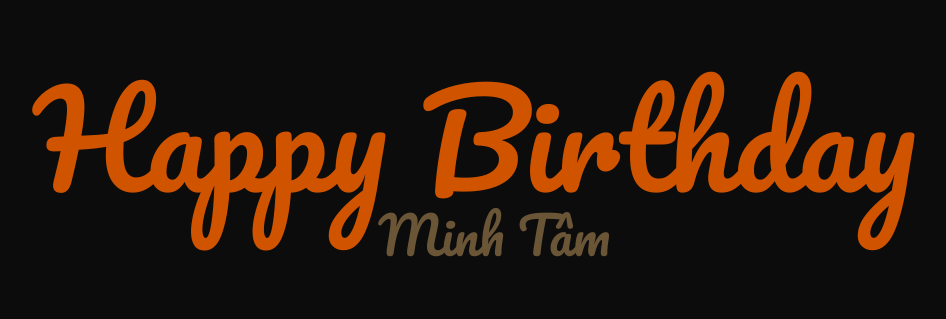
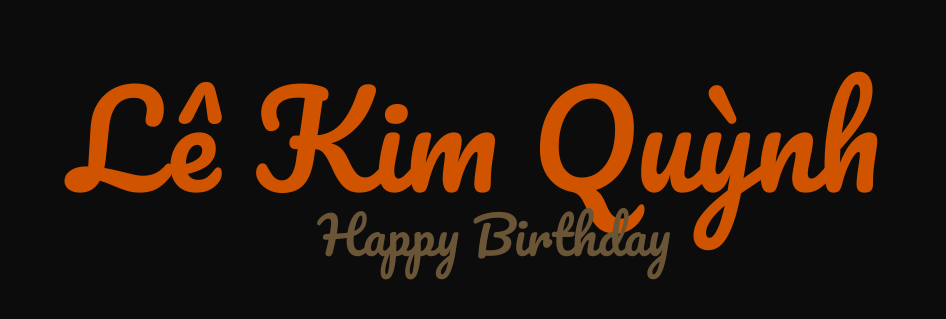
Before and after one commit to LaiHiep/HappyBirthdaylo, a plain HTML site: page index.html in a window 1280 px wide. Shown: the part 239-558 px from the top of the page, without its empty margins (165-1111 px from the left). Drawn offline with Linux system fonts and the light colour scheme; a web font is replaced by a local one.

Commit message:
Update index.html

```diff
--- a/index.html
+++ b/index.html
@@ -3,7 +3,7 @@
 	<head>
 		<meta charset="UTF-8">
 		<meta name="viewport" content="width=device-width, initial-scale=1">
-		<title>Chúc mừng sinh nhật</title>
+		<title>Quỷ dòi</title>
 		<link rel="shortcut icon" href="./rose.png">
 		<link rel="stylesheet" href="https://use.typekit.net/eqx3jwb.css">
 		<link rel="stylesheet" type="text/css" href="./style.css">
@@ -36,10 +36,10 @@ supportsCssVars() || alert("Please view this demo in a modern browser that suppo
 					<div class="grid__item pos-10"><div class="grid__item-img" style="background-image:url(./img/img10.png);" class="hover"></div></div>
 				</div>
                 <h2 class="content__title no-select">
-					<span>Happy Birthday</span>
+					<span>Lê Kim Quỳnh</span>
 				</h2>
 				<h2 class="content__title no-select">
-					<span class="content__title-sub">Minh Tâm</span>
+					<span class="content__title-sub">Happy Birthday</span>
 				</h2>
 			</div>
 		</main>
```
